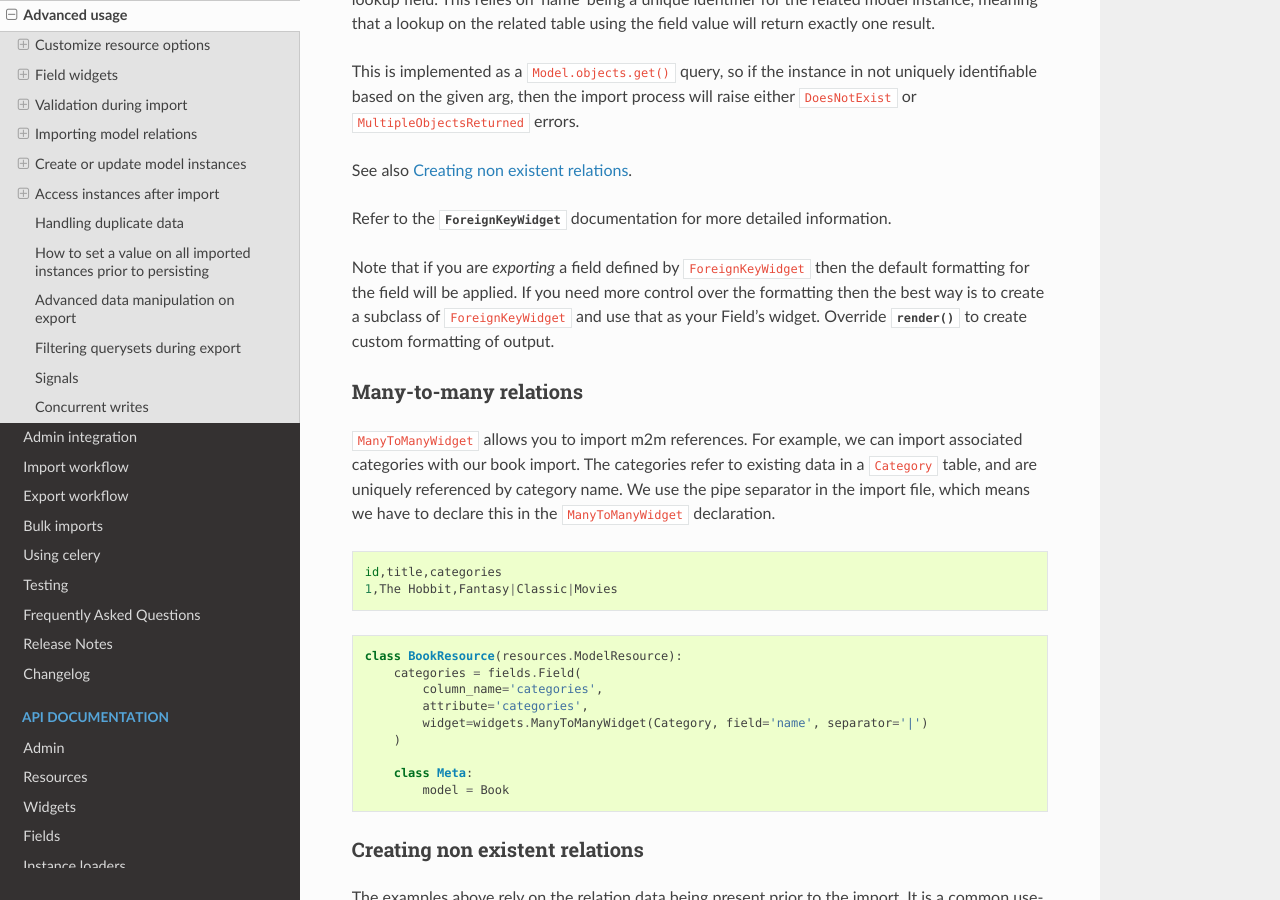
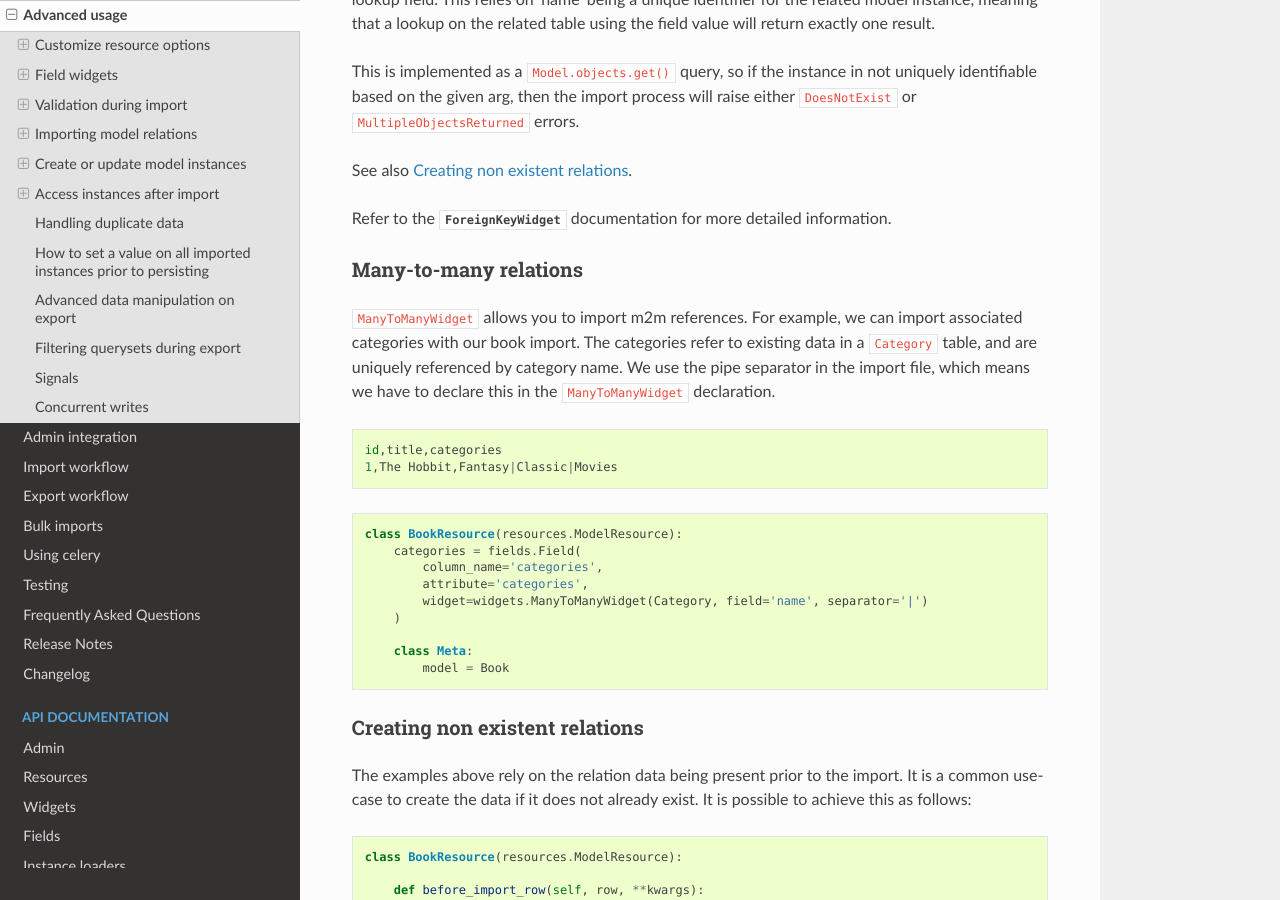
Before and after one commit to django-import-export/django-import-export, a Sphinx documentation site: the page built from docs/advanced_usage.rst, in a window 1280 px wide and 900 px high, scrolled down 9375 px. Built offline with Sphinx 7.4.7 and the Read the Docs theme 3.1.0, drawn with Linux system fonts in a browser that asks for light colours; pages that are not in the unit, such as notebooks, are missing from menus; the version number could not be read and is left out.

Commit message:
removed documentation

```diff
--- a/docs/advanced_usage.rst
+++ b/docs/advanced_usage.rst
@@ -424,11 +424,6 @@ given arg, then the import process will raise either ``DoesNotExist`` or ``Multi
 See also :ref:`advanced_usage:Creating non existent relations`.
 
 Refer to the :class:`~.ForeignKeyWidget` documentation for more detailed information.
-
-Note that if you are *exporting* a field defined by ``ForeignKeyWidget`` then the default formatting for the field
-will be applied.  If you need more control over the formatting then the best way is to create a subclass of
-``ForeignKeyWidget`` and use that as your Field's widget. Override :meth:`~import_export.widgets.Widget.render` to
-create custom formatting of output.
 
 Many-to-many relations
 ----------------------
```
